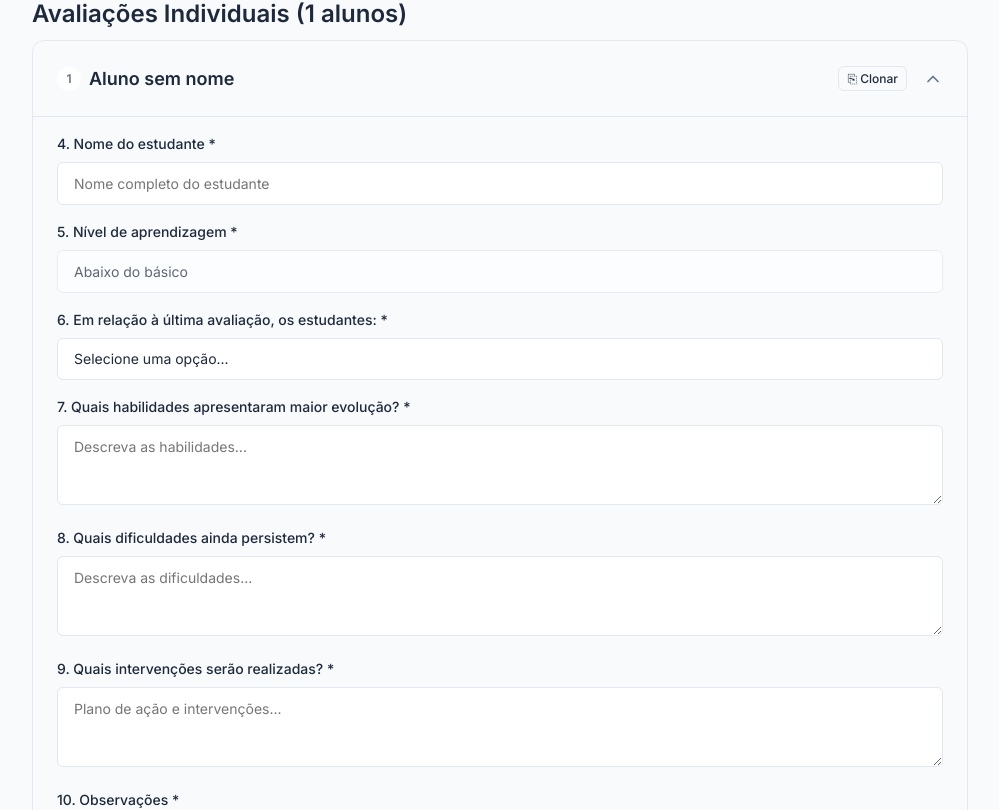
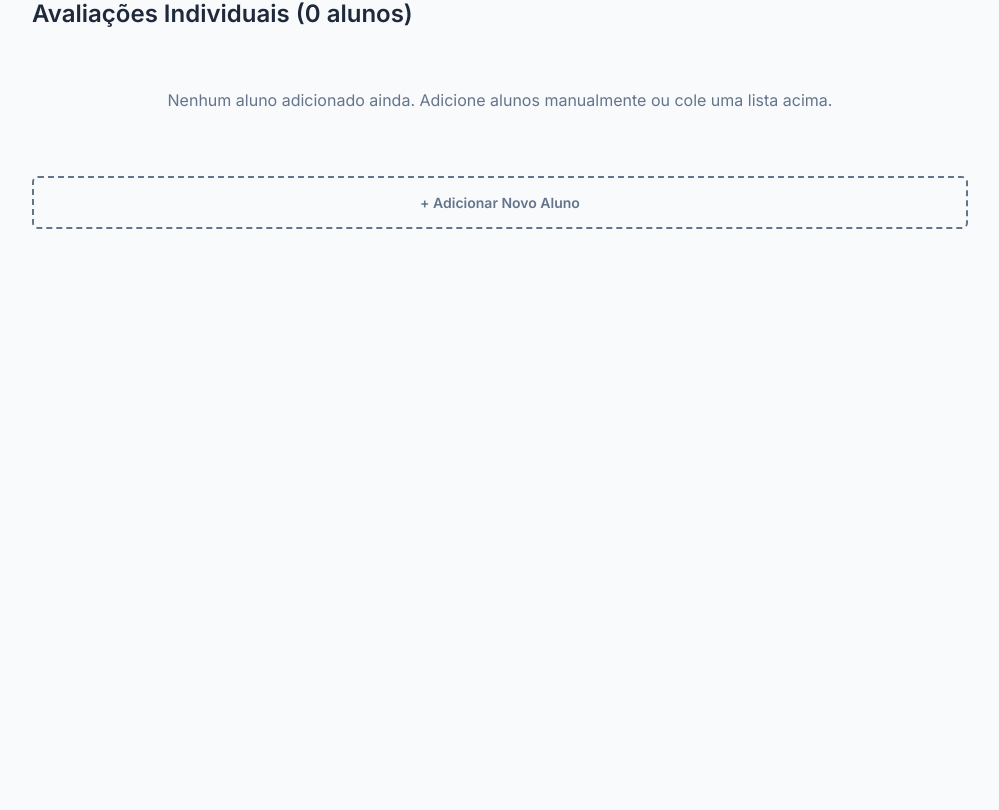
Before and after one commit to gustavo-vsouza/PreencherForms, a React (Vite) app: page / in a window 1280 px wide. Shown: the part 950-1760 px from the top of the page, without its empty margins (140-1139 px from the left). After the commit the page ends 1211 px from the top, so only its background shows below. Built offline with nearby package versions, Linux system fonts and the light colour scheme.

Commit message:
feat: add student report management tool with PDF and ZIP generation capabilities

```diff
--- a/package.json
+++ b/package.json
@@ -11,6 +11,7 @@
   },
   "dependencies": {
     "jspdf": "^4.2.1",
+    "jszip": "^3.10.1",
     "react": "^19.2.7",
     "react-dom": "^19.2.7"
   },
--- a/src/App.tsx
+++ b/src/App.tsx
@@ -33,19 +33,7 @@ function App() {
     subject: '',
   });
 
-  const [students, setStudents] = useState<Student[]>([
-    {
-      id: crypto.randomUUID(),
-      name: '',
-      level: 'Abaixo do básico',
-      progress: '',
-      skills: '',
-      difficulties: '',
-      interventions: '',
-      observations: '',
-      isExpanded: true
-    }
-  ]);
+  const [students, setStudents] = useState<Student[]>([]);
 
   const [bulkNames, setBulkNames] = useState('');
   const [isDarkMode, setIsDarkMode] = useState(false);
@@ -112,9 +100,7 @@ function App() {
 
   const removeStudent = (id: string, e: React.MouseEvent) => {
     e.stopPropagation();
-    if (students.length > 1) {
     setStudents(prev => prev.filter(s => s.id !== id));
-    }
   };
 
   const duplicateStudent = (student: Student, e: React.MouseEvent) => {
@@ -143,7 +129,8 @@ function App() {
       isExpanded: false
     }));
 
-    if (students.length === 1 && students[0].name === '' && students[0].progress === '') {
+    // if the list is empty, just replace it
+    if (students.length === 0) {
       setStudents(newStudents);
     } else {
       setStudents(prev => [...prev, ...newStudents]);
@@ -152,19 +139,8 @@ function App() {
   };
 
   const startNewClass = () => {
-    if (confirm('Isso apagará todos os alunos e informações da turma. O nome do professor será mantido. Tem certeza?')) {
-      setGlobalInfo(prev => ({ ...prev, classRoom: '', subject: '' }));
-      setStudents([{
-        id: crypto.randomUUID(),
-        name: '',
-        level: 'Abaixo do básico',
-        progress: '',
-        skills: '',
-        difficulties: '',
-        interventions: '',
-        observations: '',
-        isExpanded: true
-      }]);
+    if (confirm('Isso excluirá todos os alunos da lista atual. O nome do professor e os dados da turma serão mantidos. Tem certeza?')) {
+      setStudents([]);
     }
   };
 
@@ -177,6 +153,11 @@ function App() {
 
 
   const validateForm = (): boolean => {
+    if (students.length === 0) {
+      alert("Por favor, adicione pelo menos um aluno antes de gerar os relatórios.");
+      return false;
+    }
+
     if (!globalInfo.teacherName.trim() || !globalInfo.classRoom.trim() || !globalInfo.subject.trim()) {
       alert("Por favor, preencha todos os dados globais (Professor, Turma, Disciplina).");
       return false;
@@ -196,6 +177,11 @@ function App() {
     if (!validateForm()) return;
 
     const { jsPDF } = await import('jspdf');
+    const JSZip = (await import('jszip')).default;
+
+    const zip = new JSZip();
+    const folderName = `${globalInfo.subject || 'Materia'} - ${globalInfo.classRoom || 'Turma'}`;
+    const folder = zip.folder(folderName);
 
     for (let i = 0; i < students.length; i++) {
       const student = students[i];
@@ -320,12 +306,22 @@ function App() {
       doc.setTextColor(100, 100, 100);
       doc.text(`Documento gerado em ${dateStr} - E. E. Prefeito Antônio Prátici`, margin, 285);
 
-      // Save PDF
+      // Save PDF to ZIP folder
       const safeName = student.name.replace(/[^a-z0-9]/gi, '_').toLowerCase();
-      doc.save(`relatorio_${safeName}.pdf`);
+      const pdfArrayBuffer = doc.output('arraybuffer');
+      folder?.file(`relatorio_${safeName}.pdf`, pdfArrayBuffer);
+    }
 
-      await new Promise(resolve => setTimeout(resolve, 300));
-    }
+    // Generate ZIP and trigger download
+    const content = await zip.generateAsync({ type: 'blob' });
+    const url = URL.createObjectURL(content);
+    const link = document.createElement('a');
+    link.href = url;
+    link.download = `${folderName}.zip`;
+    document.body.appendChild(link);
+    link.click();
+    document.body.removeChild(link);
+    URL.revokeObjectURL(url);
   };
 
   return (
@@ -421,7 +417,6 @@ function App() {
                 >
                   ⎘ Clonar
                 </button>
-                {students.length > 1 && (
                 <button
                   className="btn btn-danger"
                   style={{ padding: '0.25rem 0.5rem', fontSize: '0.75rem' }}
@@ -430,7 +425,6 @@ function App() {
                 >
                   ✕ Remover
                 </button>
-                )}
                 <svg className="accordion-icon" width="20" height="20" viewBox="0 0 24 24" fill="none" stroke="currentColor" strokeWidth="2" strokeLinecap="round" strokeLinejoin="round">
                   <polyline points="6 9 12 15 18 9"></polyline>
                 </svg>
@@ -522,7 +516,13 @@ function App() {
           </div>
         ))}
 
-        <button className="btn btn-block btn-add" onClick={addStudent}>
+        {students.length === 0 && (
+          <div style={{ textAlign: 'center', padding: '3rem 1rem', color: 'var(--text-muted)' }}>
+            Nenhum aluno adicionado ainda. Adicione alunos manualmente ou cole uma lista acima.
+          </div>
+        )}
+
+        <button className="btn btn-block btn-add" onClick={addStudent} style={{ marginTop: '1rem' }}>
           + Adicionar Novo Aluno
         </button>
       </section>
```
Also changed, not shown: 1 other file (tests, documents, lock files or other folders). Lines whose indentation alone changed are shown as unchanged.
